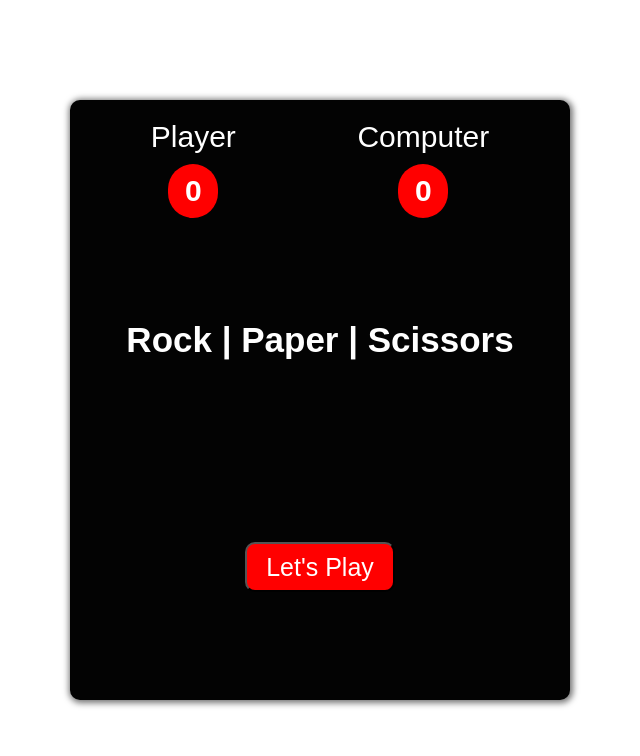
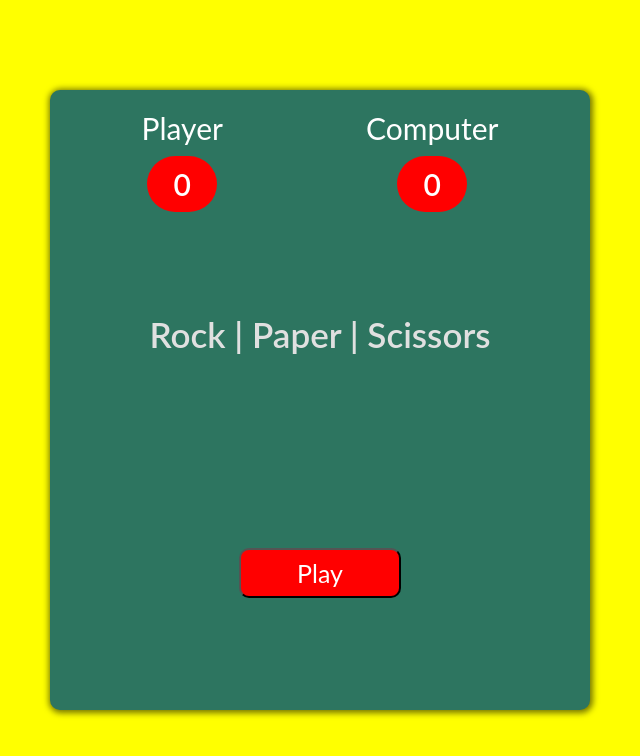
Before and after one commit to SuzanDewitz/Rock-Paper-Scissors-Game, a plain HTML site: page index.html in a window 1280 px wide. Shown: the whole page, without its empty margins (320-960 px from the left). Drawn offline with Linux system fonts and the light colour scheme.

Commit message:
Add text and style

```diff
--- a/assets/css/style.css
+++ b/assets/css/style.css
@@ -1,17 +1,18 @@
 * {
     margin: 0;
     padding: 0;
-    box-sizing: border-box;
-    font-family: Arial, Helvetica, sans-serif;
+
+    font-family: Lato, sans-serif;
 }
 body {
     display: flex;
     align-items: center;
     justify-content: center;
     min-height: 100vh;
+    background-color: yellow;
 }
 section {
-    background-color: rgb(3, 3, 3);
+    background-color:  rgb(45, 117, 96);
     width: 500px;
     height: 600px;
     border-radius: 10px;
@@ -41,7 +42,7 @@ section {
     border-radius: 50px;
 }
 .intro{
-    color: #fff;
+    color: rgb(224, 224, 224);
     display: flex;
     align-items: center;
     flex-direction: column;
--- a/index.html
+++ b/index.html
@@ -5,7 +5,7 @@
     <meta name="viewport" content="width=device-width, initial-scale=1.0">
     <meta http-equiv="X-UA-Compatible" content="IE=edge">
 	<meta name="description" content="Rock Paper Scissors Game">
-	<meta name="keywords" content="Rock Paper Scissors, game">
+	<meta name="keywords" content="Rock Paper Scissors, play, game">
     <link rel="stylesheet" href="assets/css/style.css">
     <!-- Font Awesome -->
     <script src="https://kit.fontawesome.com/0ccd25a97d.js" crossorigin="anonymous"></script>
@@ -28,21 +28,15 @@
 
         <div class="intro">
           <h1>Rock | Paper | Scissors</h1>
-          <button>Let's Play</button>
+         <button>Play</button>
         </div>
 
         <div class="match unactive">
           <h2 class="winner">Choose an Option</h2>
           <div class="hands">
-
-
-
         <img src="assets/images/rock.png" alt="" class="player-hand">
         <img src="assets/images/rock.png" alt="" class="computer-hand">
-
-
-
-  </div>
+       </div>
         <div class="options">
           <button class="rock">rock</button>
           <button class="paper">paper</button>
@@ -50,11 +44,6 @@
         </div>
       </div>
     </section>
-
-
-
-
-
-    <script src="assets/js/script.js"></script>
+<script src="assets/js/script.js"></script>
 </body>
 </html>
```
